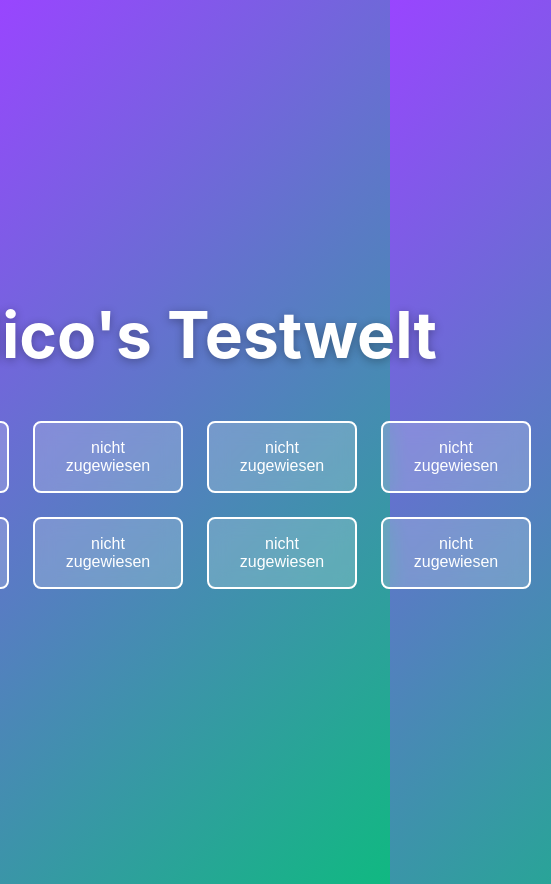
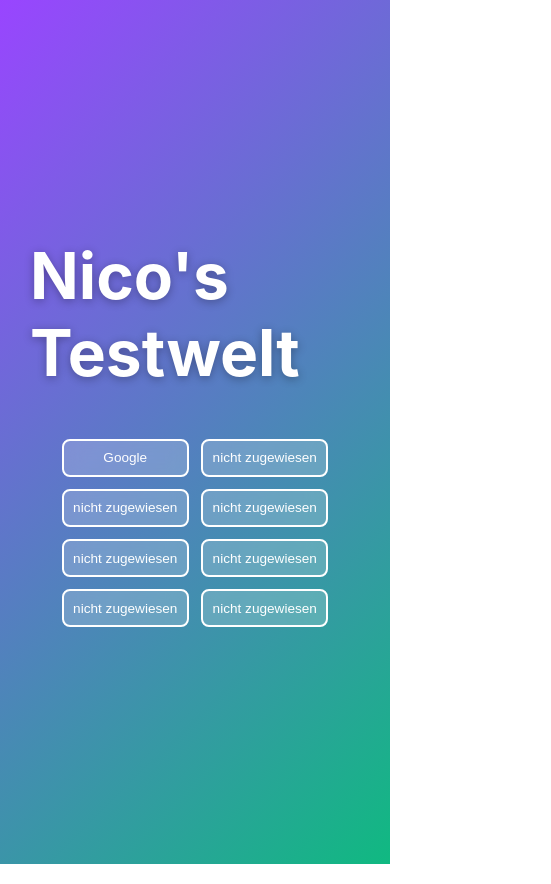
Before and after one commit to nixobeau/nicos_testwelt, a website built with webpack: page src/index.html in a window 390 px wide. Shown: the whole page, 551 px wide, since content can reach past the window. Built offline with nearby package versions, Linux system fonts and the light colour scheme.

Commit message:
Add responsive design for mobile, tablet and desktop

```diff
--- a/src/index.html
+++ b/src/index.html
@@ -11,6 +11,15 @@
             box-sizing: border-box;
         }
 
+        :root {
+            --title-size: 4rem;
+            --title-margin: 3rem;
+            --button-size: 1rem;
+            --padding: 20px;
+            --card-minwidth: 300px;
+            --grid-gap: 2rem;
+        }
+
         body {
             font-family: -apple-system, BlinkMacSystemFont, 'Segoe UI', Roboto, Oxygen, Ubuntu, Cantarell, sans-serif;
             background: linear-gradient(135deg, #9945ff 0%, #10b981 100%);
@@ -19,13 +28,13 @@
             flex-direction: column;
             align-items: center;
             justify-content: center;
-            padding: 20px;
+            padding: var(--padding);
         }
 
         h1 {
             color: white;
-            font-size: 3rem;
-            margin-bottom: 3rem;
+            font-size: var(--title-size);
+            margin-bottom: var(--title-margin);
             text-shadow: 0 2px 10px rgba(0, 0, 0, 0.3);
         }
 
@@ -37,7 +46,7 @@
 
         button {
             padding: 1rem;
-            font-size: 1rem;
+            font-size: var(--button-size);
             background-color: rgba(255, 255, 255, 0.2);
             color: white;
             border: 2px solid white;
@@ -57,6 +66,55 @@
         button:active {
             transform: scale(0.95);
         }
+
+        /* Responsive Design für Tablets und Handys */
+        @media (max-width: 1024px) {
+            :root {
+                --title-size: 2.5rem;
+                --title-margin: 2rem;
+            }
+            .button-container {
+                grid-template-columns: repeat(3, 150px);
+            }
+        }
+
+        @media (max-width: 768px) {
+            :root {
+                --title-size: 2rem;
+                --title-margin: 1.5rem;
+                --button-size: 0.9rem;
+                --padding: 15px;
+                --card-minwidth: 250px;
+                --grid-gap: 1.5rem;
+            }
+            .button-container {
+                grid-template-columns: repeat(2, 130px);
+                gap: 1rem;
+            }
+            button {
+                padding: 0.75rem;
+            }
+        }
+
+        @media (max-width: 480px) {
+            :root {
+                --title-size: 1.5rem;
+                --title-margin: 1.5rem;
+                --button-size: 0.85rem;
+                --padding: 10px;
+                --card-minwidth: 100%;
+                --grid-gap: 1rem;
+            }
+            .button-container {
+                grid-template-columns: repeat(2, 1fr);
+                max-width: 100%;
+                gap: 0.75rem;
+            }
+            button {
+                padding: 0.6rem;
+            }
+        }
+    </style>
     </style>
 </head>
 <body>
--- a/src/pages/google/GoogleButton2.ts
+++ b/src/pages/google/GoogleButton2.ts
@@ -1,5 +1,13 @@
 export class GoogleButton2Page {
   private apiUrl = 'https://script.google.com/macros/s/AKfycbwheUq2MKRwMz7BY5uR3oKUKFqPthi_zAQfXBtvjL1NRFT79gEMKbHSyPAtQCaCBaEY/exec?sheet=Tabellenblatt1';
+
+  private getResponsiveTitle(): string {
+    return window.innerWidth < 480 ? '2rem' : window.innerWidth < 768 ? '2rem' : '4rem';
+  }
+
+  private getResponsiveCardMinWidth(): string {
+    return window.innerWidth < 480 ? '100%' : window.innerWidth < 768 ? '250px' : '300px';
+  }
 
   render(): HTMLElement {
     const wrapper = document.createElement('div');
@@ -9,7 +17,7 @@ export class GoogleButton2Page {
       align-items: center;
       justify-content: center;
       min-height: 100vh;
-      padding: 20px;
+      padding: ${window.innerWidth < 480 ? '10px' : window.innerWidth < 768 ? '15px' : '20px'};
       position: relative;
     `;
 
@@ -21,7 +29,7 @@ export class GoogleButton2Page {
       top: 20px;
       left: 20px;
       padding: 0.75rem 1.5rem;
-      font-size: 1rem;
+      font-size: ${window.innerWidth < 480 ? '0.85rem' : '1rem'};
       background-color: rgba(255, 255, 255, 0.2);
       color: white;
       border: 2px solid white;
@@ -36,8 +44,8 @@ export class GoogleButton2Page {
     title.textContent = 'Getränkekarte';
     title.style.cssText = `
       color: white;
-      font-size: 4rem;
-      margin-bottom: 3rem;
+      font-size: ${this.getResponsiveTitle()};
+      margin-bottom: ${window.innerWidth < 480 ? '1.5rem' : window.innerWidth < 768 ? '1.5rem' : '3rem'};
       text-shadow: 0 2px 10px rgba(0, 0, 0, 0.3);
     `;
 
@@ -45,10 +53,11 @@ export class GoogleButton2Page {
     cardsContainer.id = 'cards-container';
     cardsContainer.style.cssText = `
       display: grid;
-      grid-template-columns: repeat(auto-fit, minmax(300px, 1fr));
-      gap: 2rem;
+      grid-template-columns: repeat(auto-fit, minmax(${this.getResponsiveCardMinWidth()}, 1fr));
+      gap: ${window.innerWidth < 480 ? '1rem' : window.innerWidth < 768 ? '1.5rem' : '2rem'};
       max-width: 1200px;
       width: 100%;
+      padding: ${window.innerWidth < 480 ? '0 5px' : '0'};
     `;
 
     wrapper.appendChild(backButton);
@@ -107,7 +116,7 @@ export class GoogleButton2Page {
         backdrop-filter: blur(10px);
         border: 2px solid white;
         border-radius: 12px;
-        padding: 1.5rem;
+        padding: ${window.innerWidth < 480 ? '1rem' : '1.5rem'};
         display: flex;
         flex-direction: column;
         gap: 1rem;
@@ -131,7 +140,7 @@ export class GoogleButton2Page {
       name.textContent = nameValue;
       name.style.cssText = `
         color: white;
-        font-size: 1.5rem;
+        font-size: ${window.innerWidth < 480 ? '1.2rem' : '1.5rem'};
         margin: 0;
       `;
 
@@ -141,7 +150,7 @@ export class GoogleButton2Page {
       description.textContent = descValue;
       description.style.cssText = `
         color: #ccc;
-        font-size: 0.95rem;
+        font-size: ${window.innerWidth < 480 ? '0.85rem' : '0.95rem'};
         margin: 0;
         flex-grow: 1;
       `;
@@ -161,7 +170,7 @@ export class GoogleButton2Page {
       const price = document.createElement('div');
       price.style.cssText = `
         color: #4ade80;
-        font-size: 1.3rem;
+        font-size: ${window.innerWidth < 480 ? '1rem' : '1.3rem'};
         font-weight: bold;
       `;
 
@@ -197,7 +206,7 @@ export class GoogleButton2Page {
         color: ${isAlcoholic ? '#fca5a5' : '#93c5fd'};
         padding: 0.4rem 0.8rem;
         border-radius: 20px;
-        font-size: 0.85rem;
+        font-size: ${window.innerWidth < 480 ? '0.75rem' : '0.85rem'};
         font-weight: bold;
       `;
 
```
